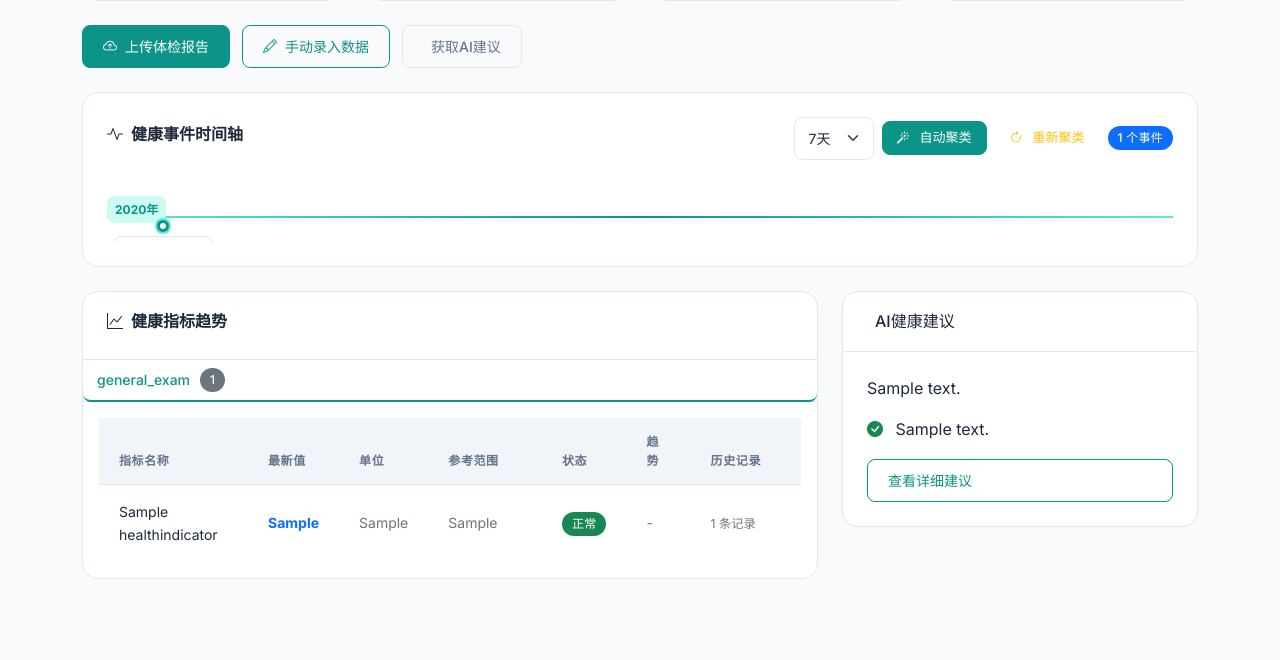
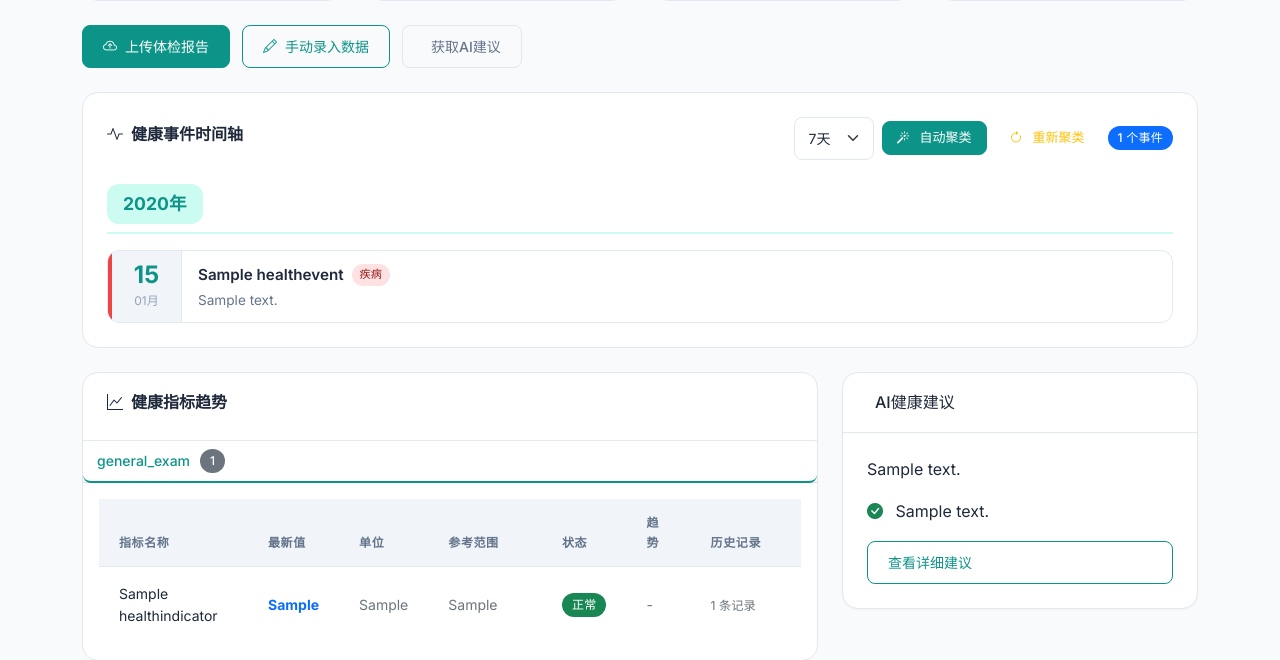
Before and after one commit to Zhou-Joe/health_app, a Django app: page / in a window 1280 px wide. Shown: the part 410-1070 px from the top of the page. Run offline with Django 5.2, Linux system fonts and the light colour scheme; a user stored in the database is signed in; tables that the repository leaves empty hold one stand-in row (values such as "Sample post"); data that the repository does not hold is empty; some libraries are stand-ins or nearby versions.

Commit message:
feat: 重新设计首页时间轴为垂直列表布局
- 从横向时间轴改为垂直列表布局，解决遮挡问题
- 每年分组显示，有清晰的分隔线
- 事件卡片包含：类型指示条、日期、标题、类型标签、描述
- 添加悬停动效和响应式设计

```diff
--- a/medical_records/templates/medical_records/dashboard.html
+++ b/medical_records/templates/medical_records/dashboard.html
@@ -268,182 +268,199 @@
     color: var(--text-primary);
 }
 
-/* 横向时间轴 - 每行代表一年 */
+/* 垂直时间轴容器 */
 .events-timeline-wrapper {
     position: relative;
-    padding: 1.5rem 0;
-    overflow-x: auto;
+    padding: 0;
+    max-height: 500px;
+    overflow-y: auto;
 }
 
 .events-timeline-wrapper::-webkit-scrollbar {
-    height: 8px;
+    width: 6px;
 }
 
 .events-timeline-wrapper::-webkit-scrollbar-track {
     background: var(--bg-soft);
-    border-radius: 4px;
+    border-radius: 3px;
 }
 
 .events-timeline-wrapper::-webkit-scrollbar-thumb {
     background: var(--primary);
-    border-radius: 4px;
+    border-radius: 3px;
 }
 
-.events-timeline-wrapper::-webkit-scrollbar-thumb:hover {
-    background: var(--primary-dark);
+/* 年份分组 */
+.timeline-year-group {
+    margin-bottom: 2rem;
 }
 
-/* 年份行容器 */
-.timeline-year-row {
-    position: relative;
-    margin-bottom: 4.5rem;
-    padding-top: 0.5rem;
-    min-width: max-content;
-}
-
-.timeline-year-row:last-child {
+.timeline-year-group:last-child {
     margin-bottom: 0;
 }
 
-/* 年份标签 */
+/* 年份标题 */
+.timeline-year-header {
+    display: flex;
+    align-items: center;
+    margin-bottom: 1rem;
+    padding-bottom: 0.5rem;
+    border-bottom: 2px solid var(--primary-soft);
+}
+
 .timeline-year-label {
-    position: absolute;
-    left: 0;
-    top: -0.75rem;
-    font-size: 0.75rem;
+    font-size: 1.1rem;
     font-weight: 700;
     color: var(--primary);
     background: var(--primary-soft);
-    padding: 0.25rem 0.5rem;
-    border-radius: var(--radius-sm);
-    z-index: 2;
+    padding: 0.375rem 1rem;
+    border-radius: var(--radius-md);
 }
 
-/* 横向时间轴线 */
-.timeline-year-line {
-    position: relative;
-    height: 2px;
-    background: linear-gradient(90deg,
-        var(--primary-light, #5eead4) 0%,
-        var(--primary) 50%,
-        var(--primary-light, #5eead4) 100%);
+/* 事件列表 */
+.timeline-events-list {
     display: flex;
-    align-items: flex-start;
-    padding: 0 0.25rem;
-    min-width: 100%;
-    gap: 0.25rem;
+    flex-direction: column;
+    gap: 0.75rem;
 }
 
-/* 时间轴节点 - 事件卡片容器 */
-.event-timeline-item {
-    position: relative;
-    flex: 0 0 auto;
+/* 事件卡片 - 水平布局 */
+.timeline-event-card {
+    display: flex;
+    align-items: stretch;
+    background: var(--bg-card);
+    border: 1px solid var(--border-color);
+    border-radius: var(--radius-md);
+    transition: var(--transition);
+    cursor: pointer;
+    text-decoration: none;
+    overflow: hidden;
+}
+
+.timeline-event-card:hover {
+    background: var(--bg-soft);
+    border-color: var(--primary);
+    box-shadow: var(--shadow-md);
+    transform: translateX(4px);
+}
+
+/* 事件日期区块 */
+.event-date-block {
     display: flex;
     flex-direction: column;
     align-items: center;
-    justify-content: flex-start;
-    min-width: 80px;
-    padding: 0 0.125rem;
+    justify-content: center;
+    min-width: 70px;
+    padding: 0.75rem 0.5rem;
+    background: var(--bg-soft);
+    border-right: 1px solid var(--border-color);
 }
 
-/* 时间轴节点圆点 */
-.event-timeline-item::before {
-    content: '';
-    position: absolute;
-    top: 10px;
-    left: 50%;
-    width: 12px;
-    height: 12px;
-    border-radius: 50%;
-    background: var(--bg-card);
-    border: 3px solid var(--primary);
-    box-shadow: 0 0 0 2px var(--primary-light, #5eead4);
-    transform: translate(-50%, -50%);
-    z-index: 10;
-    transition: var(--transition);
+.event-date-day {
+    font-size: 1.5rem;
+    font-weight: 700;
+    color: var(--primary);
+    line-height: 1;
 }
 
-.event-timeline-item:hover::before {
-    transform: translate(-50%, -50%) scale(1.3);
-    box-shadow: 0 0 0 3px var(--primary-light, #5eead4);
+.event-date-month {
+    font-size: 0.75rem;
+    color: var(--text-muted);
+    text-transform: uppercase;
+    margin-top: 0.25rem;
 }
 
-/* 事件卡片 - 横向时间轴卡片 */
-.event-timeline-card {
-    background: var(--bg-card);
-    border: 1px solid var(--border-color);
-    border-radius: var(--radius-sm);
-    padding: 0.35rem 0.5rem;
-    transition: var(--transition);
-    cursor: pointer;
-    text-decoration: none;
-    display: block;
-    width: 100%;
-    min-width: 70px;
-    max-width: 100px;
-    margin-top: 1.25rem;
+/* 事件内容区块 */
+.event-content-block {
+    flex: 1;
+    padding: 0.75rem 1rem;
+    display: flex;
+    flex-direction: column;
+    justify-content: center;
 }
 
-.event-timeline-card:hover {
-    background: var(--primary-soft);
-    border-color: var(--primary);
-    box-shadow: var(--shadow-sm);
-    transform: translateY(-2px);
+.event-title-row {
+    display: flex;
+    align-items: center;
+    gap: 0.5rem;
+    margin-bottom: 0.25rem;
 }
 
-.event-timeline-header {
-    display: flex;
-    align-items: center;
-    gap: 0.25rem;
-    margin-bottom: 0.15rem;
+.event-title {
+    font-weight: 600;
+    font-size: 0.95rem;
+    color: var(--text-primary);
 }
 
-.event-timeline-date {
-    font-size: 0.6rem;
-    color: var(--text-muted);
+.event-type-badge {
+    display: inline-flex;
+    align-items: center;
+    padding: 0.15rem 0.5rem;
+    border-radius: var(--radius-full);
+    font-size: 0.7rem;
     font-weight: 500;
 }
 
-.event-timeline-title {
-    font-weight: 600;
-    font-size: 0.65rem;
-    color: var(--text-primary);
-    line-height: 1.2;
-    display: -webkit-box;
-    -webkit-line-clamp: 2;
-    -webkit-box-orient: vertical;
-    overflow: hidden;
+.event-type-badge.illness {
+    background: #fee2e2;
+    color: #991b1b;
 }
 
-.event-timeline-type {
-    display: inline-block;
-    width: 5px;
-    height: 5px;
-    border-radius: 50%;
-    flex-shrink: 0;
+.event-type-badge.checkup {
+    background: var(--primary-soft);
+    color: var(--primary-dark);
 }
 
-.event-timeline-type.illness {
+.event-type-badge.chronic_management {
+    background: #fef3c7;
+    color: #92400e;
+}
+
+.event-type-badge.emergency {
+    background: #fee2e2;
+    color: #991b1b;
+}
+
+.event-type-badge.wellness {
+    background: #d1fae5;
+    color: #065f46;
+}
+
+.event-type-badge.medication_course {
+    background: #dbeafe;
+    color: #1e40af;
+}
+
+.event-description {
+    font-size: 0.85rem;
+    color: var(--text-secondary);
+    line-height: 1.4;
+}
+
+/* 事件状态指示器 */
+.event-status-indicator {
+    width: 4px;
+    background: var(--primary);
+}
+
+.event-status-indicator.illness,
+.event-status-indicator.emergency {
     background: var(--danger);
 }
 
-.event-timeline-type.checkup {
+.event-status-indicator.checkup {
     background: var(--primary);
 }
 
-.event-timeline-type.chronic_management {
+.event-status-indicator.chronic_management {
     background: var(--warning);
 }
 
-.event-timeline-type.emergency {
-    background: var(--danger);
-}
-
-.event-timeline-type.wellness {
+.event-status-indicator.wellness {
     background: var(--success);
 }
 
-.event-timeline-type.medication_course {
+.event-status-indicator.medication_course {
     background: var(--info);
 }
 
@@ -908,28 +899,43 @@
             </div>
         </div>
 
-        <!-- 事件时间轴 -->
+        <!-- 事件时间轴 - 垂直列表布局 -->
         <div class="events-timeline-wrapper">
             {% regroup health_events by date|date:"Y" as year_groups %}
             {% for year_group in year_groups %}
-            <div class="timeline-year-row">
-                <div class="timeline-year-label">{{ year_group.grouper }}年</div>
-                <div class="timeline-year-line">
+            <div class="timeline-year-group">
+                <div class="timeline-year-header">
+                    <span class="timeline-year-label">{{ year_group.grouper }}年</span>
+                </div>
+                <div class="timeline-events-list">
                     {% for event in year_group.list %}
-                    <div class="event-timeline-item">
-                        <a href="{% url 'medical_records:event_detail' event.id %}" class="event-timeline-card text-decoration-none">
-                            <div class="event-timeline-header">
-                                <span class="event-timeline-type {{ event.type }}"></span>
-                                <span class="event-timeline-date">{{ event.date|date:"m-d" }}</span>
-                            </div>
-                            <div class="event-timeline-title">
+                    <a href="{% url 'medical_records:event_detail' event.id %}" class="timeline-event-card text-decoration-none">
+                        <div class="event-status-indicator {{ event.type }}"></div>
+                        <div class="event-date-block">
+                            <span class="event-date-day">{{ event.date|date:"d" }}</span>
+                            <span class="event-date-month">{{ event.date|date:"m" }}月</span>
+                        </div>
+                        <div class="event-content-block">
+                            <div class="event-title-row">
+                                <span class="event-title">{{ event.title }}</span>
+                                <span class="event-type-badge {{ event.type }}">
+                                    {% if event.type == 'illness' %}疾病
+                                    {% elif event.type == 'checkup' %}体检
+                                    {% elif event.type == 'chronic_management' %}慢病
+                                    {% elif event.type == 'emergency' %}急诊
+                                    {% elif event.type == 'wellness' %}健康
+                                    {% elif event.type == 'medication_course' %}用药
+                                    {% else %}其他{% endif %}
+                                </span>
                                 {% if event.is_auto_generated %}
                                 <i class="bi bi-sparkles text-info small"></i>
                                 {% endif %}
-                                {{ event.title }}
                             </div>
-                        </a>
-                    </div>
+                            {% if event.description %}
+                            <div class="event-description">{{ event.description|truncatechars:50 }}</div>
+                            {% endif %}
+                        </div>
+                    </a>
                     {% endfor %}
                 </div>
             </div>
```
Also changed, not shown: other parts of medical_records/templates/medical_records/dashboard.html (+15 -41 lines).
